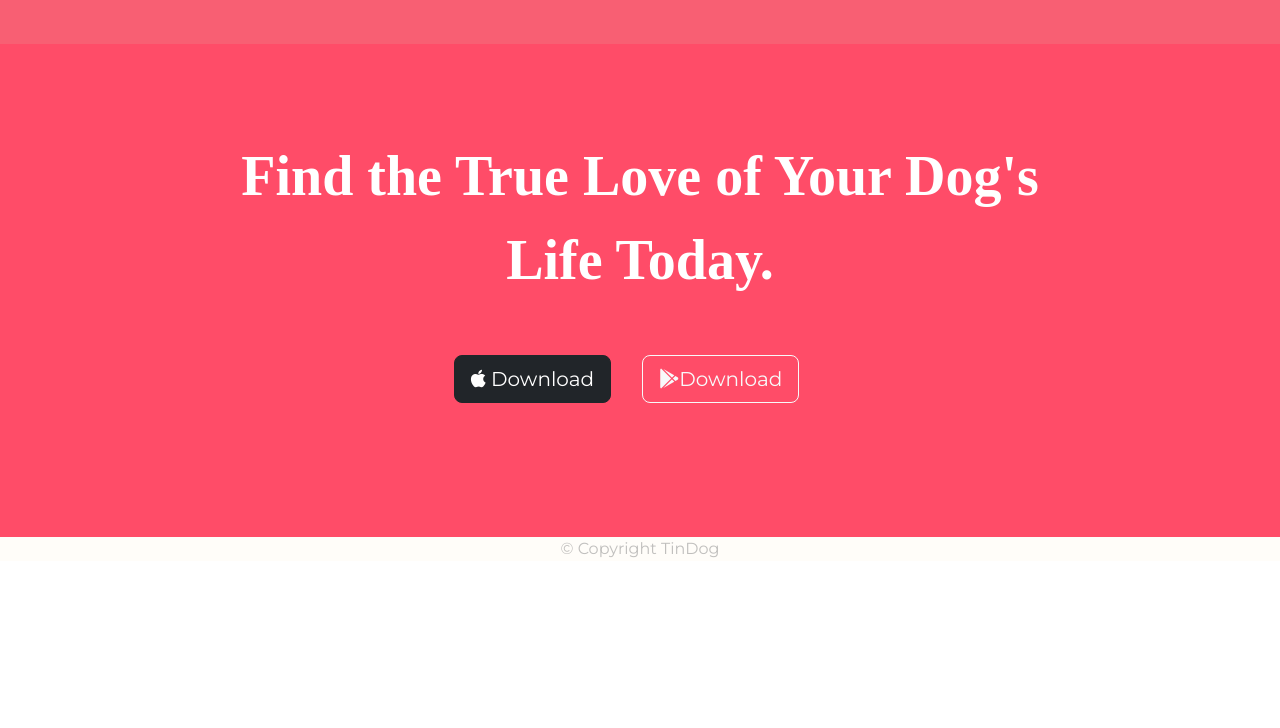
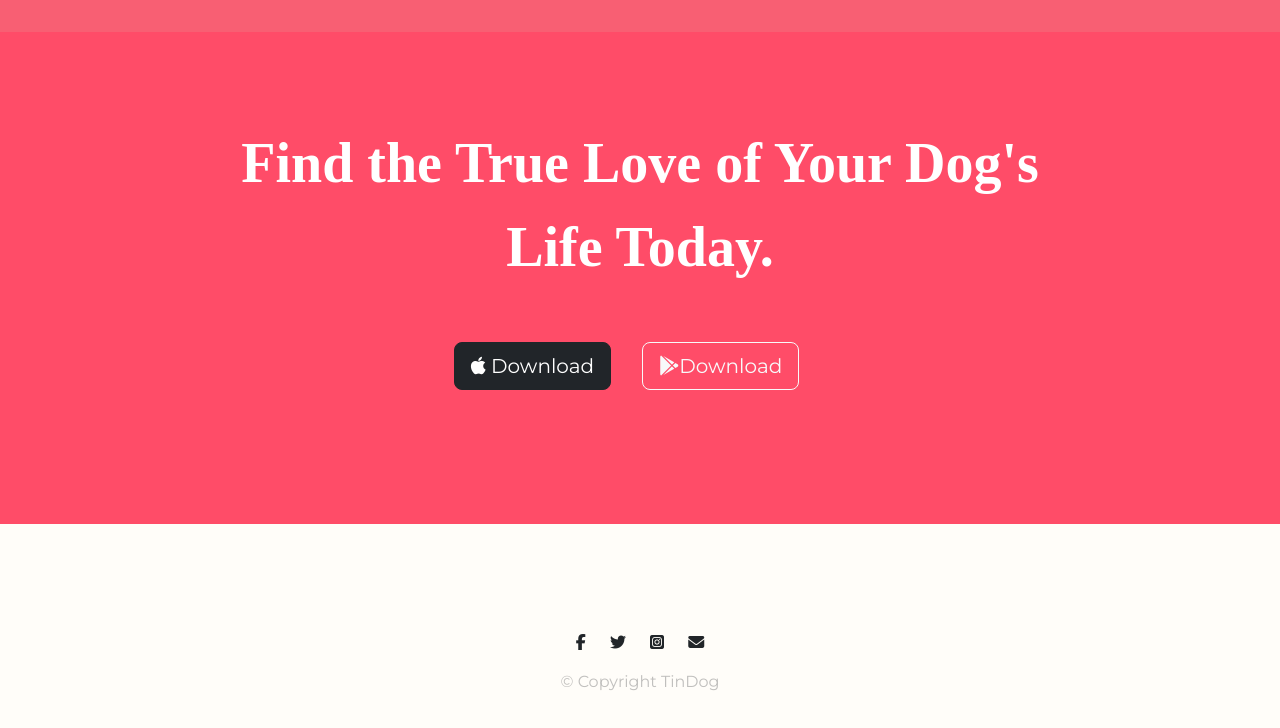
Before and after one commit to pankaj-kb/TinDog, a plain HTML site: page index.html in a window 1280 px wide. Shown: the part 2343-3071 px from the top of the page. Before the commit the page ends 2920 px from the top, so only its background shows below. Drawn offline with nearby package versions, Linux system fonts and the light colour scheme.

Commit message:
changes in button and ctn section

```diff
--- a/css/styles.css
+++ b/css/styles.css
@@ -120,7 +120,7 @@ p {
     text-align: center;
     /* padding-top: 1; */
     padding-bottom: 1%;
-    margin-top: 1%;
+    /* margin-top: 1%; */
 }
 
 .press-image {
@@ -173,10 +173,16 @@ p {
     font-weight: 900;
 }
 
+/* Footer section */
+
 #footer {
     background-color: #FFFDF9;
-    /* padding-top:10rem; */
+    padding: 7% 15%;
     text-align: center;
+}
+
+.social-icon {
+    margin: 20px 10px;
 }
 
 @media (max-width: 1028px) {
--- a/index.html
+++ b/index.html
@@ -50,7 +50,7 @@
         <div class="collapse navbar-collapse" id="navbarTogglerDemo02">
           <ul class="navbar-nav ms-auto">
             <li class="nav-item">
-              <a class="nav-link" href="mailto:tindogsupport@gmail.com"><i class="fa-solid fa-headset"></i> Contact</a>
+              <a class="nav-link" href="#footer"><i class="fa-solid fa-headset"></i> Contact</a>
             </li>
             <li class="nav-item">
               <a class="nav-link" href="#pricing"><i class="fa-solid fa-dollar-sign"></i> Pricing</a>
@@ -247,7 +247,10 @@
   <!-- Footer -->
 
   <footer id="footer">
-
+    <i class="social-icon fa-brands fa-facebook-f"></i>
+    <i class="social-icon fa-brands fa-twitter"></i>
+    <i class="social-icon fa-brands fa-instagram-square"></i>
+    <i class="social-icon fa-solid fa-envelope"></i>
     <p>© Copyright TinDog</p>
 
   </footer>
```
